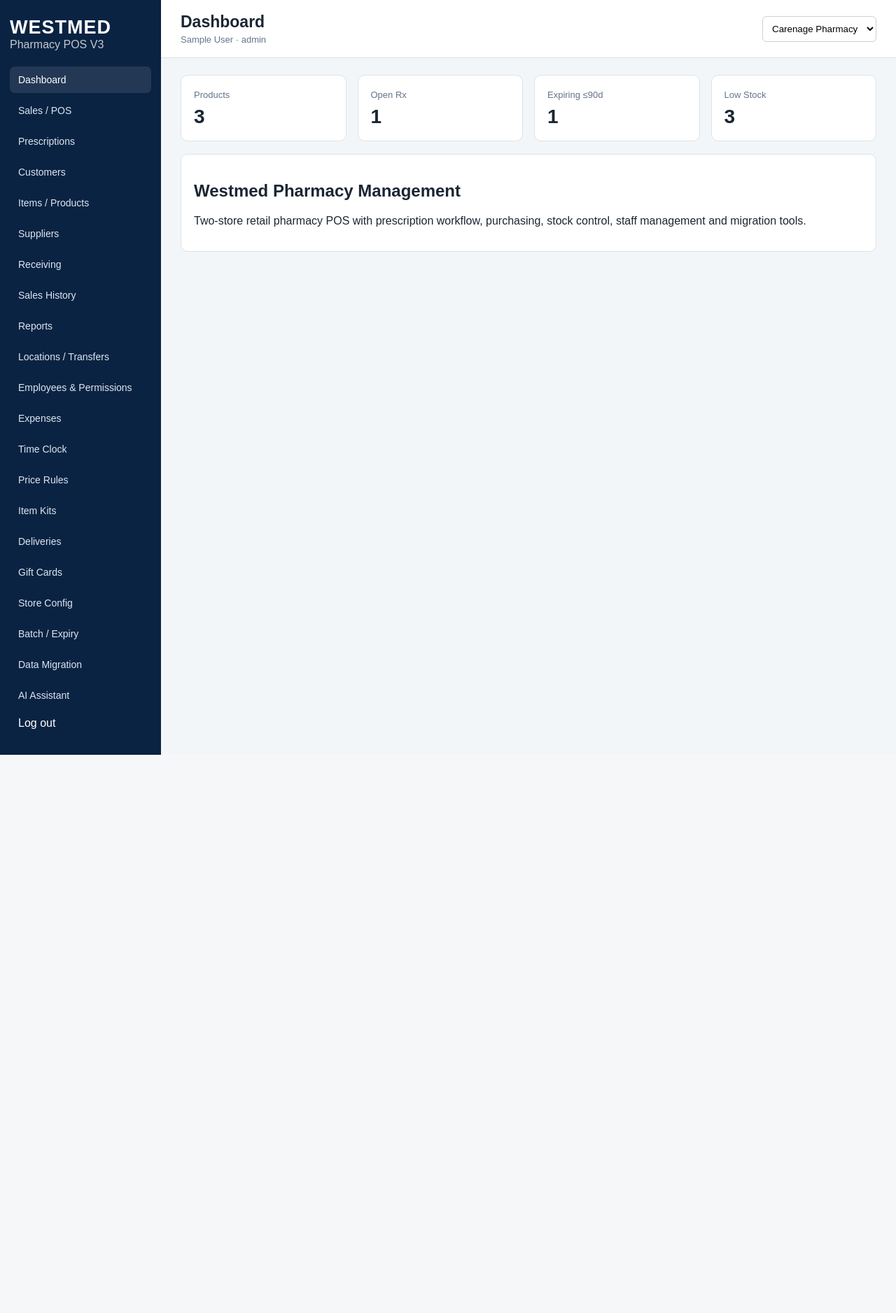
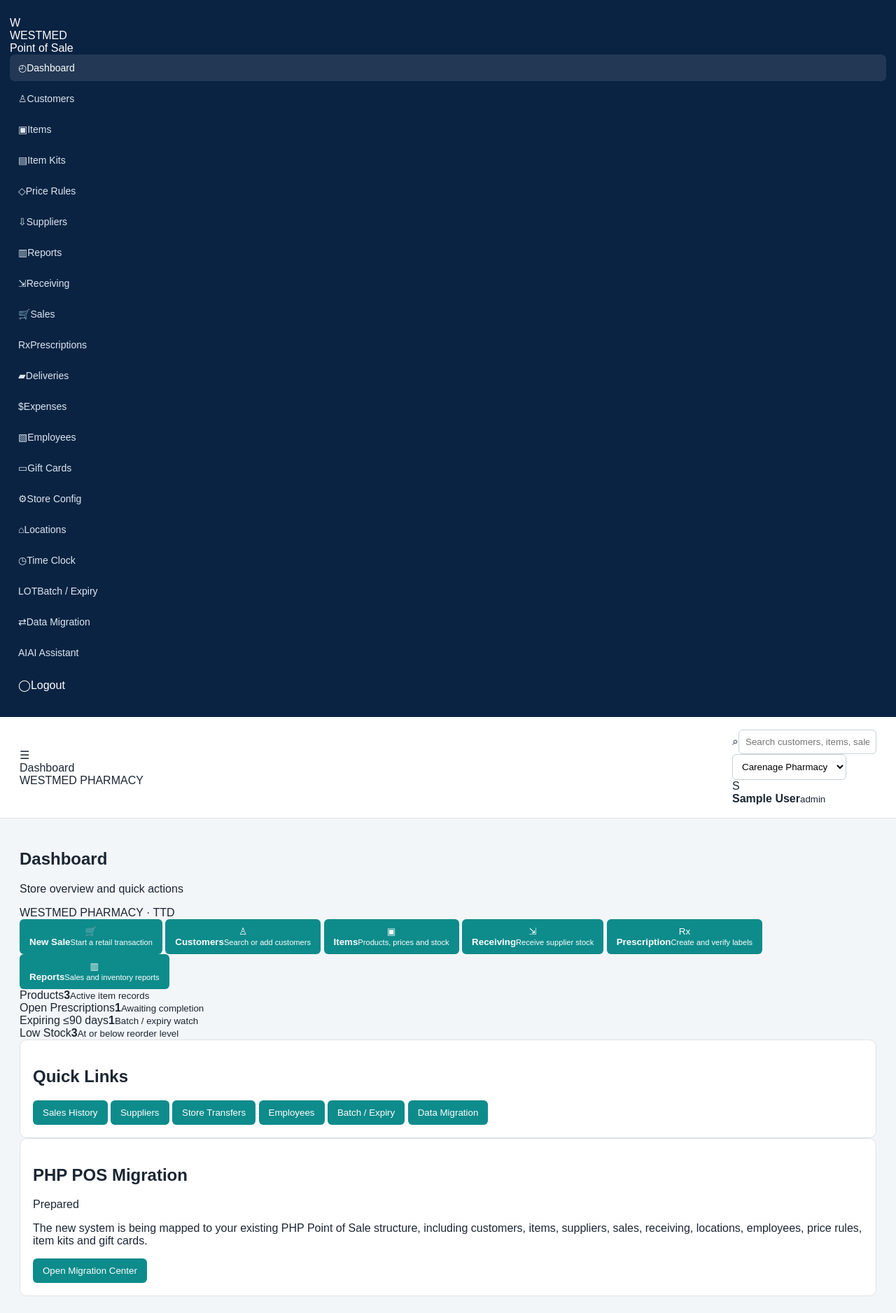
Before and after one commit to westmedcarenage-svg/westmed-pharmacy-pos, a Flask app: page / in a window 1280 px wide. Shown: the whole page at 70% size. Before the commit the page ends 1079 px from the top, so only its background shows below. Run offline with Flask 3, Linux system fonts and the light colour scheme; the visitor is signed in with stand-in values (Sample User, id 1); data comes from the database, SQL or seed files in the repository; tables that the repository leaves empty hold one stand-in row (values such as "Sample post").

Commit message:
Rebuild V4 interface with PHP POS workflow

```diff
--- a/templates/index.html
+++ b/templates/index.html
@@ -1,54 +1,109 @@
 <!doctype html><html><head><meta charset="utf-8"><meta name="viewport" content="width=device-width,initial-scale=1"><title>Westmed Pharmacy POS</title><link rel="stylesheet" href="/static/styles.css"></head><body>
-<div class="app">
-<aside><div class="brand">WESTMED</div><div class="subbrand">Pharmacy POS V3</div>
-<nav>
-<button class="active" data-page="dashboard">Dashboard</button>
-<button data-page="pos">Sales / POS</button>
-<button data-page="prescriptions">Prescriptions</button>
-<button data-module="customers">Customers</button>
-<button data-module="items">Items / Products</button>
-<button data-module="suppliers">Suppliers</button>
-<button data-module="receiving">Receiving</button>
-<button data-module="sales-history">Sales History</button>
-<button data-module="reports">Reports</button>
-<button data-module="locations">Locations / Transfers</button>
-<button data-module="employees">Employees & Permissions</button>
-<button data-module="expenses">Expenses</button>
-<button data-module="time-clock">Time Clock</button>
-<button data-module="price-rules">Price Rules</button>
-<button data-module="item-kits">Item Kits</button>
-<button data-module="deliveries">Deliveries</button>
-<button data-module="gift-cards">Gift Cards</button>
-<button data-module="store-config">Store Config</button>
-<button data-page="inventory">Batch / Expiry</button>
-<button data-page="migration">Data Migration</button>
-<button data-page="ai">AI Assistant</button>
-</nav><a class="logout" href="/logout">Log out</a></aside>
-<main>
-<header><div><h1 id="page-title">Dashboard</h1><div class="muted">{{ user.full_name }} · {{ user.role }}</div></div>
-<select id="store"><option value="1">Carenage Pharmacy</option><option value="2">Store 2</option></select></header>
+<div class="shell">
+<aside class="sidebar">
+  <div class="sidebar-top"><div class="wm-mark">W</div><div><div class="wm-name">WESTMED</div><div class="wm-sub">Point of Sale</div></div></div>
+  <nav class="php-menu">
+    <button class="menu-item active" data-page="dashboard"><span class="ico">◴</span><span>Dashboard</span></button>
+    <button class="menu-item" data-module="customers"><span class="ico">♙</span><span>Customers</span></button>
+    <button class="menu-item" data-module="items"><span class="ico">▣</span><span>Items</span></button>
+    <button class="menu-item" data-module="item-kits"><span class="ico">▤</span><span>Item Kits</span></button>
+    <button class="menu-item" data-module="price-rules"><span class="ico">◇</span><span>Price Rules</span></button>
+    <button class="menu-item" data-module="suppliers"><span class="ico">⇩</span><span>Suppliers</span></button>
+    <button class="menu-item" data-module="reports"><span class="ico">▥</span><span>Reports</span></button>
+    <button class="menu-item" data-module="receiving"><span class="ico">⇲</span><span>Receiving</span></button>
+    <button class="menu-item" data-page="pos"><span class="ico">🛒</span><span>Sales</span></button>
+    <button class="menu-item pharmacy-accent" data-page="prescriptions"><span class="ico">Rx</span><span>Prescriptions</span></button>
+    <button class="menu-item" data-module="deliveries"><span class="ico">▰</span><span>Deliveries</span></button>
+    <button class="menu-item" data-module="expenses"><span class="ico">$</span><span>Expenses</span></button>
+    <button class="menu-item" data-module="employees"><span class="ico">▧</span><span>Employees</span></button>
+    <button class="menu-item" data-module="gift-cards"><span class="ico">▭</span><span>Gift Cards</span></button>
+    <button class="menu-item" data-module="store-config"><span class="ico">⚙</span><span>Store Config</span></button>
+    <button class="menu-item" data-module="locations"><span class="ico">⌂</span><span>Locations</span></button>
+    <button class="menu-item" data-module="time-clock"><span class="ico">◷</span><span>Time Clock</span></button>
+    <button class="menu-item pharmacy-accent" data-page="inventory"><span class="ico">LOT</span><span>Batch / Expiry</span></button>
+    <button class="menu-item" data-page="migration"><span class="ico">⇄</span><span>Data Migration</span></button>
+    <button class="menu-item pharmacy-accent" data-page="ai"><span class="ico">AI</span><span>AI Assistant</span></button>
+    <a class="menu-item logout" href="/logout"><span class="ico">◯</span><span>Logout</span></a>
+  </nav>
+</aside>
 
-<section id="dashboard" class="page active"><div class="cards">
-<div class="card"><span>Products</span><strong id="m-products">—</strong></div>
-<div class="card"><span>Open Rx</span><strong id="m-rx">—</strong></div>
-<div class="card"><span>Expiring ≤90d</span><strong id="m-exp">—</strong></div>
-<div class="card"><span>Low Stock</span><strong id="m-low">—</strong></div>
-</div><div class="panel"><h2>Westmed Pharmacy Management</h2><p>Two-store retail pharmacy POS with prescription workflow, purchasing, stock control, staff management and migration tools.</p></div></section>
+<div class="workspace">
+<header class="topbar">
+  <div class="crumb"><span class="hamb">☰</span><div><div id="page-title" class="top-title">Dashboard</div><div class="top-sub">WESTMED PHARMACY</div></div></div>
+  <div class="top-actions">
+    <div class="quick-search"><span>⌕</span><input id="global-search" placeholder="Search customers, items, sales..."></div>
+    <select id="store" class="location-select"><option value="1">Carenage Pharmacy</option><option value="2">Store 2</option></select>
+    <div class="user-chip"><div class="avatar">{{ user.full_name[0] }}</div><div><strong>{{ user.full_name }}</strong><small>{{ user.role }}</small></div></div>
+  </div>
+</header>
 
-<section id="pos" class="page"><div class="panel"><h2>Retail POS</h2><div class="toolbar"><input id="product-search" placeholder="Search name, SKU or barcode"><button onclick="searchProducts()">Search</button></div><table><thead><tr><th>SKU</th><th>Product</th><th>Stock</th><th>Price</th><th></th></tr></thead><tbody id="product-results"></tbody></table></div></section>
+<main class="content">
+<section id="dashboard" class="page active">
+  <div class="welcome-row"><div><h1>Dashboard</h1><p>Store overview and quick actions</p></div><div class="today-chip">WESTMED PHARMACY · TTD</div></div>
+  <div class="php-cards">
+    <button class="dash-card" onclick="openMenu('pos')"><span class="dash-icon">🛒</span><div><strong>New Sale</strong><small>Start a retail transaction</small></div></button>
+    <button class="dash-card" onclick="openModule('customers')"><span class="dash-icon">♙</span><div><strong>Customers</strong><small>Search or add customers</small></div></button>
+    <button class="dash-card" onclick="openModule('items')"><span class="dash-icon">▣</span><div><strong>Items</strong><small>Products, prices and stock</small></div></button>
+    <button class="dash-card" onclick="openModule('receiving')"><span class="dash-icon">⇲</span><div><strong>Receiving</strong><small>Receive supplier stock</small></div></button>
+    <button class="dash-card rxcard" onclick="openMenu('prescriptions')"><span class="dash-icon">Rx</span><div><strong>Prescription</strong><small>Create and verify labels</small></div></button>
+    <button class="dash-card" onclick="openModule('reports')"><span class="dash-icon">▥</span><div><strong>Reports</strong><small>Sales and inventory reports</small></div></button>
+  </div>
+  <div class="metrics-row">
+    <div class="metric"><span>Products</span><strong id="m-products">—</strong><small>Active item records</small></div>
+    <div class="metric"><span>Open Prescriptions</span><strong id="m-rx">—</strong><small>Awaiting completion</small></div>
+    <div class="metric warn"><span>Expiring ≤90 days</span><strong id="m-exp">—</strong><small>Batch / expiry watch</small></div>
+    <div class="metric low"><span>Low Stock</span><strong id="m-low">—</strong><small>At or below reorder level</small></div>
+  </div>
+  <div class="dashboard-grid">
+    <div class="panel"><div class="panel-head"><h2>Quick Links</h2></div>
+      <div class="quick-links">
+        <button onclick="openModule('sales-history')">Sales History</button>
+        <button onclick="openModule('suppliers')">Suppliers</button>
+        <button onclick="openModule('locations')">Store Transfers</button>
+        <button onclick="openModule('employees')">Employees</button>
+        <button onclick="openMenu('inventory')">Batch / Expiry</button>
+        <button onclick="openMenu('migration')">Data Migration</button>
+      </div>
+    </div>
+    <div class="panel"><div class="panel-head"><h2>PHP POS Migration</h2><span class="status-pill">Prepared</span></div>
+      <p class="body-copy">The new system is being mapped to your existing PHP Point of Sale structure, including customers, items, suppliers, sales, receiving, locations, employees, price rules, item kits and gift cards.</p>
+      <button class="primary" onclick="openMenu('migration')">Open Migration Center</button>
+    </div>
+  </div>
+</section>
 
-<section id="prescriptions" class="page"><div class="grid2"><div class="panel"><h2>Prescription Label</h2><div class="form-grid">
-<label>Patient<input id="rx-patient"></label><label>Rx Number<input id="rx-no"></label><label>Prescriber<input id="rx-prescriber"></label><label>Medicine<input id="rx-drug"></label>
-<label>Quantity<input id="rx-qty" type="number" value="1"></label><label>Refills<input id="rx-refills" type="number" value="0"></label>
-<label class="wide">Directions / SIG<textarea id="rx-sig"></textarea></label><label class="wide">Auxiliary Warning<input id="rx-warning"></label>
-</div><button onclick="createRx()">Create & Preview Label</button><div id="label-preview" class="label-preview">Label preview</div></div>
-<div class="panel"><h2>Pharmacist Queue</h2><div id="rx-list"></div></div></div></section>
+<section id="pos" class="page">
+  <div class="pos-layout">
+    <div class="panel pos-main">
+      <div class="panel-head"><div><h2>Sales Register</h2><small>Scan barcode or search item</small></div><span class="register-badge">WMP</span></div>
+      <div class="sale-search"><input id="product-search" autofocus placeholder="Scan / enter item number or search product"><button onclick="searchProducts()">Search</button></div>
+      <table class="data-table"><thead><tr><th>Item #</th><th>Description</th><th>Stock</th><th>Price</th><th></th></tr></thead><tbody id="product-results"></tbody></table>
+    </div>
+    <div class="panel cart-panel"><div class="panel-head"><h2>Current Sale</h2><button class="ghost">Clear</button></div>
+      <div class="customer-box"><span>Customer</span><strong>Walk-in Customer</strong><button onclick="openModule('customers')">Select</button></div>
+      <div class="cart-empty">No items added yet</div>
+      <div class="totals"><div><span>Subtotal</span><strong>TTD 0.00</strong></div><div><span>Tax</span><strong>TTD 0.00</strong></div><div class="grand"><span>Total</span><strong>TTD 0.00</strong></div></div>
+      <button class="complete-sale">Complete Sale</button>
+    </div>
+  </div>
+</section>
 
-<section id="operations" class="page"><div id="module-content"></div></section>
+<section id="prescriptions" class="page">
+  <div class="module-heading"><div><h1>Prescriptions</h1><p>Pharmacist label processing and verification</p></div><span class="status-pill teal">Pharmacy Module</span></div>
+  <div class="grid2"><div class="panel"><div class="panel-head"><h2>Prescription Label</h2></div><div class="form-grid">
+    <label>Patient<input id="rx-patient"></label><label>Rx Number<input id="rx-no"></label><label>Prescriber<input id="rx-prescriber"></label><label>Medicine<input id="rx-drug"></label>
+    <label>Quantity<input id="rx-qty" type="number" value="1"></label><label>Refills<input id="rx-refills" type="number" value="0"></label>
+    <label class="wide">Directions / SIG<textarea id="rx-sig"></textarea></label><label class="wide">Auxiliary Warning<input id="rx-warning"></label>
+  </div><button class="primary" onclick="createRx()">Create & Preview Label</button><div id="label-preview" class="label-preview">Label preview</div></div>
+  <div class="panel"><div class="panel-head"><h2>Pharmacist Queue</h2></div><div id="rx-list"></div></div></div>
+</section>
 
-<section id="inventory" class="page"><div class="panel"><h2>Batch / Expiry Inventory</h2><table><thead><tr><th>Store</th><th>SKU</th><th>Product</th><th>Lot</th><th>Expiry</th><th>Qty</th></tr></thead><tbody id="inventory-list"></tbody></table></div></section>
+<section id="operations" class="page"><div class="module-heading"><div><h1 id="module-heading-title">Module</h1><p>Westmed POS management</p></div></div><div id="module-content"></div></section>
 
-<section id="migration" class="page"><div class="grid2"><div class="panel"><h2>Migration Status</h2><div id="migration-counts"></div></div><div class="panel"><h2>Import CSV</h2><select id="mig-entity"><option value="products">Products</option><option value="customers">Customers</option><option value="suppliers">Suppliers</option></select><input id="mig-file" type="file" accept=".csv"><button onclick="importCsv()">Import</button><pre id="mig-result"></pre></div></div></section>
+<section id="inventory" class="page"><div class="module-heading"><div><h1>Batch / Expiry</h1><p>Pharmacy lot tracking and expiry monitoring</p></div><span class="status-pill teal">Pharmacy Module</span></div><div class="panel"><table class="data-table"><thead><tr><th>Location</th><th>Item #</th><th>Product</th><th>Lot</th><th>Expiry</th><th>Qty</th></tr></thead><tbody id="inventory-list"></tbody></table></div></section>
 
-<section id="ai" class="page"><div class="panel"><h2>AI-ready Context</h2><p>This read-only endpoint is the first layer for future ChatGPT integration.</p><button onclick="loadAI()">Load Context</button><pre id="ai-result"></pre></div></section>
-</main></div><script src="/static/app.js"></script></body></html>
+<section id="migration" class="page"><div class="module-heading"><div><h1>Data Migration</h1><p>Prepare data from your existing PHP Point of Sale</p></div></div><div class="grid2"><div class="panel"><div class="panel-head"><h2>Migration Status</h2></div><div id="migration-counts"></div></div><div class="panel"><div class="panel-head"><h2>CSV Import</h2></div><select id="mig-entity"><option value="products">Products</option><option value="customers">Customers</option><option value="suppliers">Suppliers</option></select><input id="mig-file" type="file" accept=".csv"><button class="primary" onclick="importCsv()">Import</button><pre id="mig-result"></pre></div></div></section>
+
+<section id="ai" class="page"><div class="module-heading"><div><h1>AI Assistant</h1><p>Permissioned management insights for Westmed</p></div></div><div class="panel"><p>Use this area for future ChatGPT queries against inventory, sales, expiry, transfers and purchasing.</p><button class="primary" onclick="loadAI()">Load Current POS Context</button><pre id="ai-result"></pre></div></section>
+</main></div></div>
+<script src="/static/app.js"></script></body></html>
```
